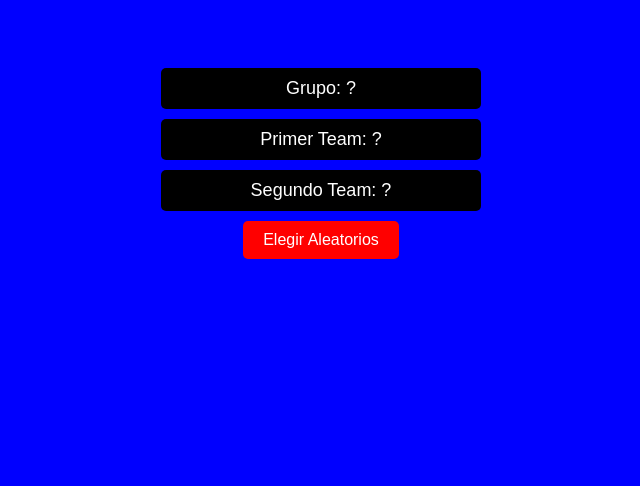
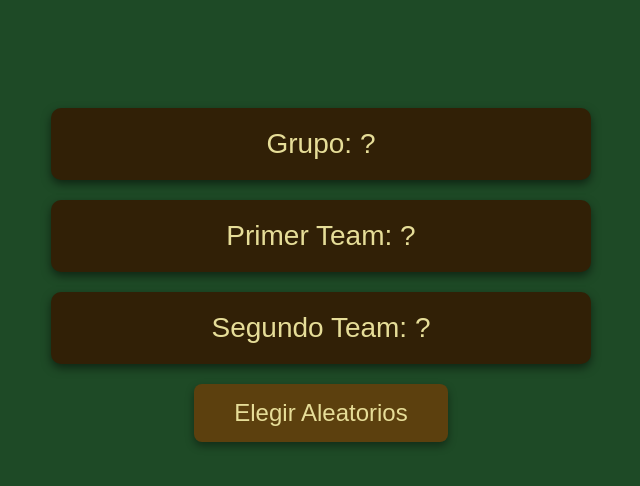
Before and after one commit to ProgramerHTMLPython/sierra_rol, a plain HTML site: page index.html in a window 1280 px wide. Shown: the whole page, without its empty margins (319-959 px from the left). Drawn offline with Linux system fonts and the light colour scheme.

Commit message:
Update index.html

```diff
--- a/index.html
+++ b/index.html
@@ -5,28 +5,39 @@
   <title>Selector Team</title>
   <style>
     body {
-      background-color: blue;
-      font-family: 'KG Red Hands', sans-serif;
+      background-color: #1E4A26;
+      font-family: 'Military Poster', sans-serif;
       text-align: center;
-      padding-top: 50px;
-      color: white;
+      padding-top: 80px;
+      color: #E6DD98;
+      font-size: 24px;
     }
+
     .label {
-      background-color: black;
-      padding: 10px;
-      margin: 10px auto;
-      width: 300px;
-      border-radius: 5px;
-      font-size: 18px;
+      background-color: #312006;
+      color: #E6DD98;
+      padding: 20px;
+      margin: 20px auto;
+      width: 500px;
+      border-radius: 10px;
+      font-size: 28px;
+      box-shadow: 0 4px 10px rgba(0,0,0,0.5);
     }
+
     button {
-      background-color: red;
-      color: white;
-      font-size: 16px;
-      padding: 10px 20px;
+      background-color: #5C400E;
+      color: #E6DD98;
+      font-size: 24px;
+      padding: 15px 40px;
       border: none;
-      border-radius: 5px;
+      border-radius: 8px;
       cursor: pointer;
+      transition: background-color 0.3s ease;
+      box-shadow: 0 4px 8px rgba(0,0,0,0.4);
+    }
+
+    button:hover {
+      background-color: #7a5b1a;
     }
   </style>
 </head>
@@ -39,7 +50,7 @@
 
   <script>
     const bandidos = [
-      'Compañia Group', 'Grupo N', 'Grupo S',
+      'Compania Group', 'Grupo N', 'Grupo S',
       'Grupo S', 'Grupo J', 'Grupo G'
     ];
 
```
